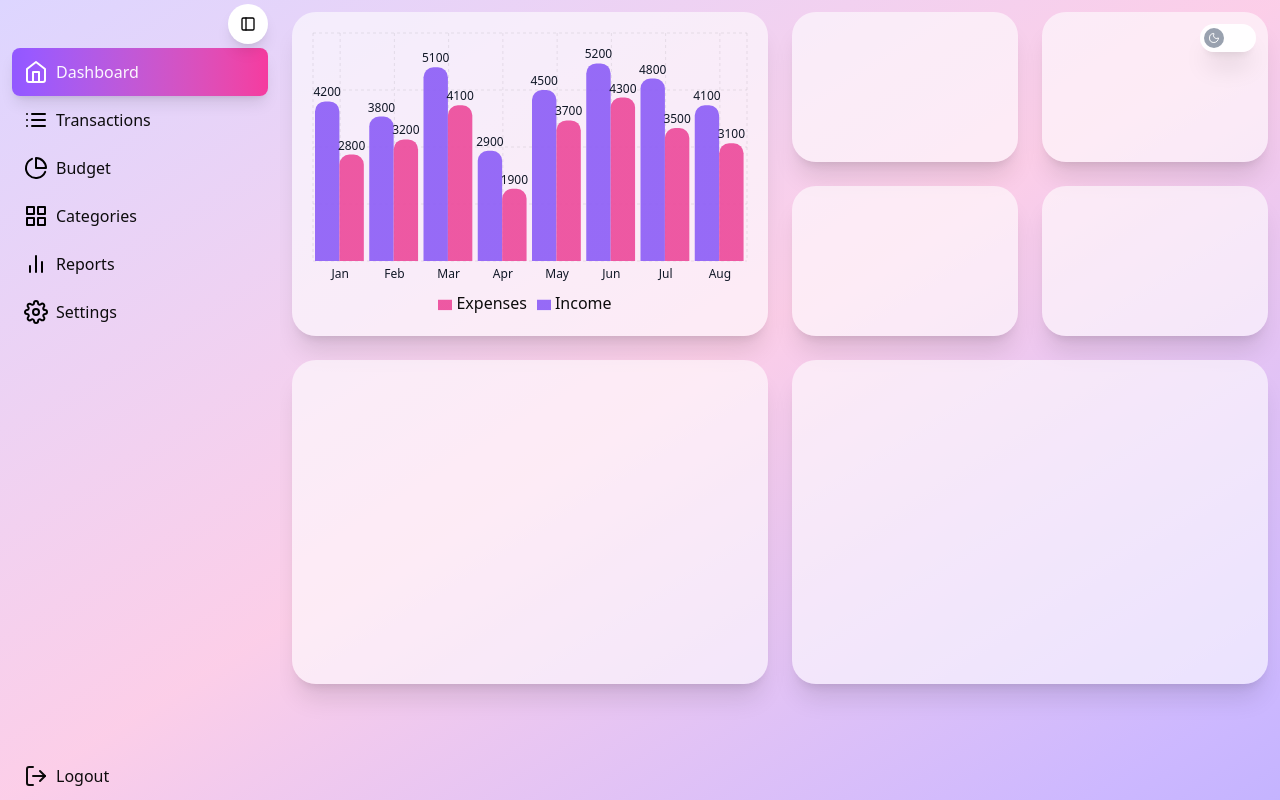
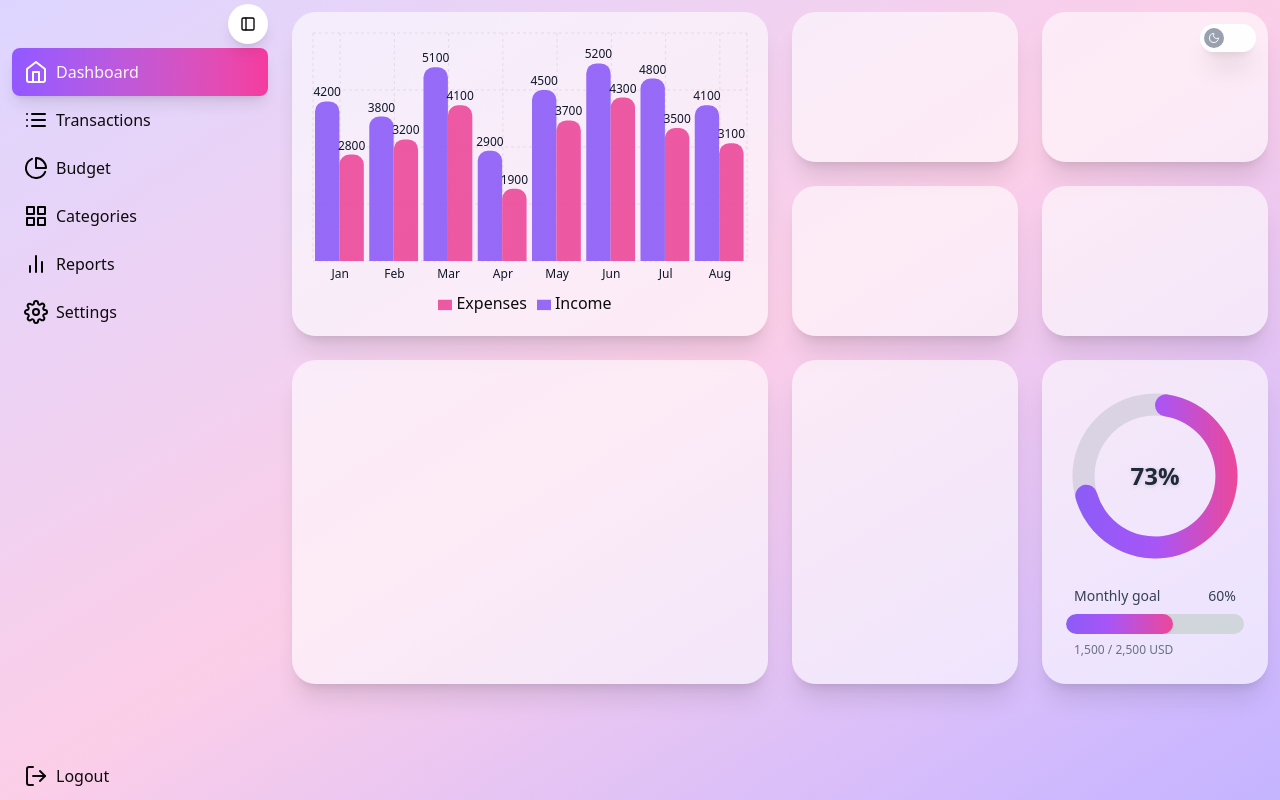
Before and after one commit to MilaKropeczka/Dashboard---, a Next.js app: page /dashboard in a window 1280 px wide. Built offline with nearby package versions, Linux system fonts and the light colour scheme.

Commit message:
feat: SavingGoal component

```diff
--- a/src/app/dashboard/page.tsx
+++ b/src/app/dashboard/page.tsx
@@ -1,5 +1,6 @@
 'use client';
 import Chart from '@/components/Chart';
+import SavingGoal from '@/components/SavingsGoal';
 
 const data = [
 	{ name: 'Jan', Income: 4200, Expenses: 2800 },
@@ -27,7 +28,10 @@ export default function Home() {
 			<div className='bg-white/60 dark:bg-gray-700/95 shadow-xl rounded-3xl'></div>
 			<div className='bg-white/60 dark:bg-gray-700/95 shadow-xl rounded-3xl'></div>
 			<div className='bg-white/60 dark:bg-gray-700/95 shadow-xl rounded-3xl sm:col-span-2 sm:row-span-2'></div>
-			<div className='bg-white/60 dark:bg-gray-700/95 shadow-xl rounded-3xl sm:col-span-2 sm:row-span-2'></div>
+			<div className='bg-white/60 dark:bg-gray-700/95 shadow-xl rounded-3xl sm:row-span-2'></div>
+			<div className='bg-white/60 dark:bg-gray-700/95 shadow-xl rounded-3xl sm:row-span-2'>
+				<SavingGoal />
+			</div>
 		</div>
 	);
 }
--- /dev/null
+++ b/src/components/SavingsGoal.tsx
@@ -0,0 +1,88 @@
+'use client';
+import { RadialBarChart, RadialBar, PolarAngleAxis } from 'recharts';
+
+export default function SavingGoal() {
+	const totalGoal = 10000;
+	const totalSaved = 7300;
+	const monthlyGoal = 2500;
+	const monthlySaved = 1500;
+
+	const totalPercentage = Math.round((totalSaved / totalGoal) * 100);
+	const monthlyPercentage = Math.round((monthlySaved / monthlyGoal) * 100);
+
+	const data = [
+		{
+			name: 'Savings',
+			value: totalPercentage,
+			fill: 'url(#violetPinkGradient)',
+		},
+	];
+
+	return (
+		<div className='flex flex-col items-center justify-center w-full h-full gap-5 p-6'>
+			<div className='relative flex flex-col items-center justify-center'>
+				<RadialBarChart
+					width={180}
+					height={180}
+					cx='50%'
+					cy='50%'
+					innerRadius='70%'
+					outerRadius='100%'
+					barSize={22}
+					data={data}
+					startAngle={90}
+					endAngle={-270}>
+					<defs>
+						<linearGradient
+							id='violetPinkGradient'
+							x1='0%'
+							y1='0%'
+							x2='100%'
+							y2='0%'>
+							<stop offset='0%' stopColor='#8b5cf6' />{' '}
+							<stop offset='50%' stopColor='#a855f7' />{' '}
+							<stop offset='100%' stopColor='#ec4899' />{' '}
+						</linearGradient>
+					</defs>
+
+					<PolarAngleAxis
+						type='number'
+						domain={[0, 100]}
+						tick={false}
+					/>
+					<RadialBar
+						dataKey='value'
+						cornerRadius={50}
+						background={{ fill: 'rgba(156,163,175,0.3)' }}
+					/>
+				</RadialBarChart>
+
+				<span className='absolute text-2xl font-semibold text-gray-800 dark:text-gray-100 drop-shadow-sm'>
+					{totalPercentage}%
+				</span>
+			</div>
+
+			<div className='flex flex-col gap-2 w-full'>
+				<div className='flex justify-between text-sm text-gray-700 dark:text-gray-200 mx-2'>
+					<span>Monthly goal</span>
+					<span>{monthlyPercentage}%</span>
+				</div>
+
+				<div className='w-full h-5 rounded-full bg-gray-300 dark:bg-gray-600 overflow-hidden'>
+					<div
+						className='h-full rounded-full transition-all duration-700 ease-in-out shadow-sm'
+						style={{
+							width: `${monthlyPercentage}%`,
+							backgroundImage:
+								'linear-gradient(90deg, #8b5cf6 0%, #a855f7 40%, #ec4899 100%)',
+						}}></div>
+				</div>
+
+				<p className='text-xs text-gray-500 dark:text-gray-400 mx-2'>
+					{monthlySaved.toLocaleString()} /{' '}
+					{monthlyGoal.toLocaleString()} USD
+				</p>
+			</div>
+		</div>
+	);
+}
```
